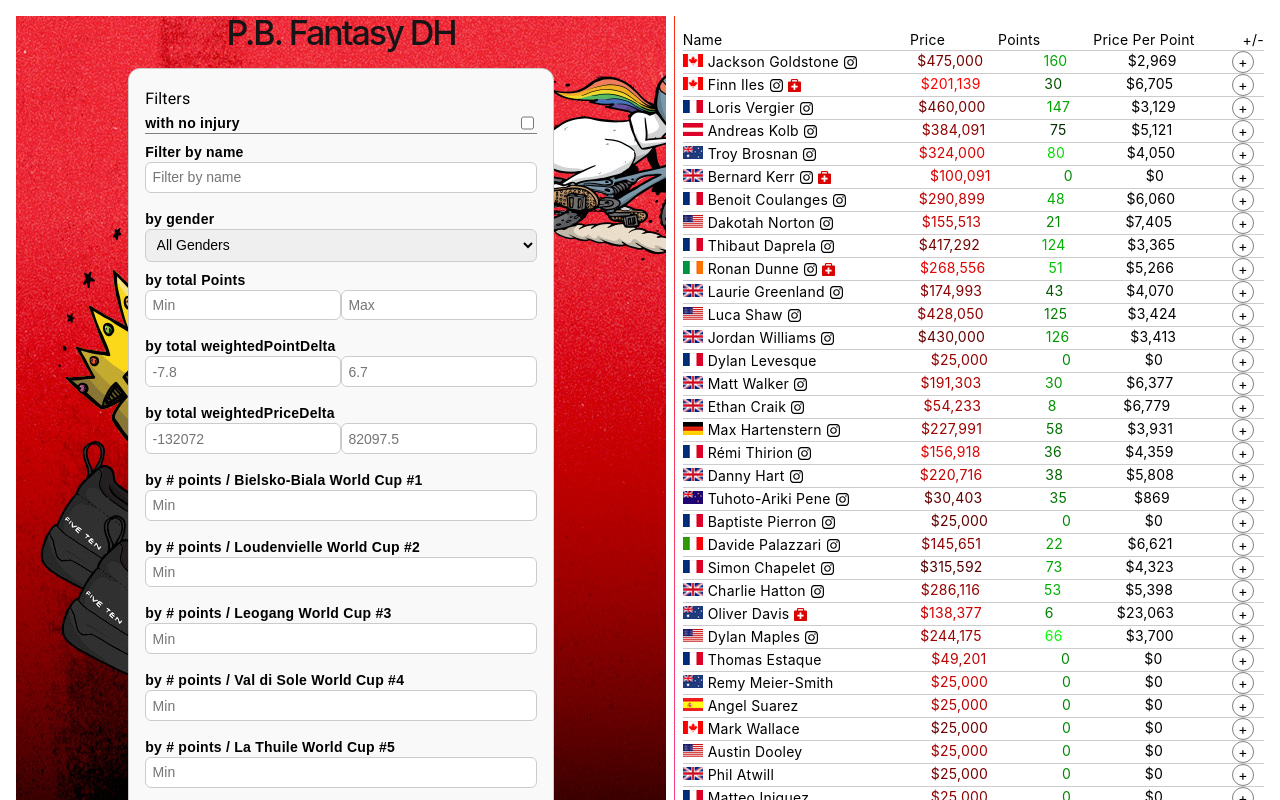
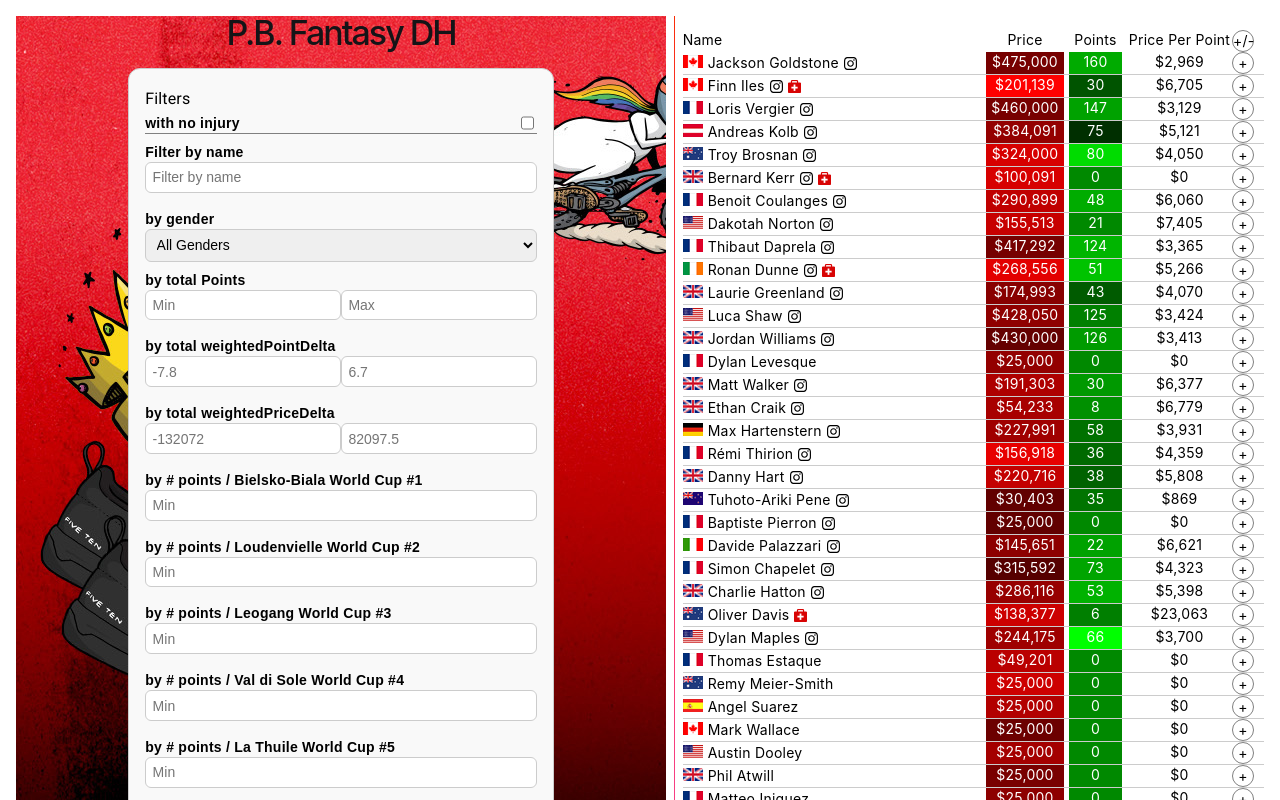
Before and after one commit to paultrial/fantasy, an Angular app: page / in a window 1280 px wide. Shown: the top 800 px of the page. Built offline with nearby package versions, Linux system fonts and the light colour scheme.

Commit message:
better styling

```diff
--- a/src/app/app.component.html
+++ b/src/app/app.component.html
@@ -169,6 +169,7 @@
             </div>
           </li>
           <button (click)="deleteOneFromHistory(team.number)">delete this from history</button>
+          <button (click)="loadFromHistory(team.number)">load from history</button>
         </ul>
       </section>
       <button *ngIf="localStorageTeam" (click)="clearHistory()">Clear History</button>
@@ -178,8 +179,9 @@
   <div class="right-side">
     <section>
       <ul *ngIf="filteredAthletes.length > 0" class="athleteList">
-        <li class="athlete">
+        <li class="header">
           <div class="name">Name</div>
+          <div class="data">
             <div (click)="sortBy('value')" class="clickable price">Price
               <mat-icon *ngIf="sortKey.key == 'value' && sortKey.direction == 'rw' " fontIcon="arrow_drop_up"></mat-icon>
               <mat-icon *ngIf="sortKey.key == 'value' && sortKey.direction == 'fw' " fontIcon="arrow_drop_down"></mat-icon>
@@ -192,7 +194,8 @@
               <mat-icon *ngIf="sortKey.key == 'pricePerPoint' && sortKey.direction == 'rw'" fontIcon="arrow_drop_up"></mat-icon>
               <mat-icon *ngIf="sortKey.key == 'pricePerPoint' && sortKey.direction == 'fw'" fontIcon="arrow_drop_down"></mat-icon>
             </div>
-          <div class="action">+/-</div>
+            <div class="action teamAction">+/-</div>
+          </div>
         </li>
         <li class="athlete" *ngFor="let athlete of filteredAthletes"
           title="{{athlete.roundsPoints | json}} {{athlete.progressionScore | json}} {{athlete.roundValues}}"
@@ -204,13 +207,13 @@
                 target="_blank"></a></div>
             <div *ngIf="athlete.injury" class="injury"></div>
           </div>
-          <div class="price" [ngStyle]="{color: valueToRedBlackColor(athlete.progressionScore.weightedPriceDelta)}">{{
-            athlete.value | currency: 'USD':'symbol':'1.0-0'}} </div>
-          <div class="points" [ngStyle]="{color: valueTogreenBlackColor(athlete.progressionScore.weightedPointDelta)}">
-            {{ athlete.totalpoints }}</div>
+          <div class="data">
+            <div class="price" [ngStyle]="{backgroundColor: valueToRedBlackColor(athlete.progressionScore.weightedPriceDelta)}">{{athlete.value | currency: 'USD':'symbol':'1.0-0'}}</div>
+            <div class="points" [ngStyle]="{backgroundColor: valueTogreenBlackColor(athlete.progressionScore.weightedPointDelta)}">{{ athlete.totalpoints }}</div>
             <div class="pricePerPoint">{{ athlete.pricePerPoint | currency: 'USD':'symbol':'1.0-0' }}</div>
             <div class="teamAction" *ngIf="!athlete.selected" (click)="actionAthlete(athlete)">+</div>
             <div class="teamAction" *ngIf="athlete.selected" (click)="actionAthlete(athlete)">-</div>
+          </div>
         </li>
       </ul>
     </section>
--- a/src/app/app.component.less
+++ b/src/app/app.component.less
@@ -103,9 +103,36 @@ ul {
 }
 
 .athleteList {
-    // list-style: none;
+    .header{
+        display: flex;
+        flex-direction: row;
+        justify-content: space-between;
+
+        color: black;
+        .data{
+            display: flex;
+            flex-direction: row;
+            justify-content: flex-end;
+            text-align: center;
+            .price {
+                width: 78px;
+                margin: 0 5px 0 0;
+            }
+
+            .points {
+                width: 53px;
+                margin: 0 5px 0 0;
+            }
+
+            .pricePerPoint{
+                width: 105px;
+            }
+
+        }
+    }
 
     .athlete {
+
         border-bottom: 1px solid #ccc;
 
         &:hover {
@@ -162,22 +189,27 @@ ul {
             }
         }
 
+        .data{
+            display: flex;
+            flex-direction: row;
+            justify-content: flex-end;
+            text-align: center;
             .price {
+                width: 78px;
                 margin: 0 5px 0 0;
+                color: white
             }
 
             .points {
+                width: 53px;
                 margin: 0 5px 0 0;
+                color: white
             }
 
-        .name {
-            width: 30%;
+            .pricePerPoint{
+                width: 105px;
             }
 
-        .data {
-            width: 70%;
-            display: flex;
-            justify-content: space-between;
 
         }
 
--- a/src/app/app.component.ts
+++ b/src/app/app.component.ts
@@ -123,11 +123,15 @@ export class AppComponent implements OnInit {
     // });
   }
 
-  sortBy(key: string) {
-    this.sortKey.key = key;
+  sortBy(key?: string | undefined) {
+    if (!key) {
+      key = this.sortKey.key;
+    } else {
+      this.sortKey.key = key;
+    }
 
     this.filteredAthletes.sort((a: any, b: any) => {
-      const x = this.sortKey.direction == "fw" ? a[key] - b[key] : b[key] - a[key];
+      const x = this.sortKey.direction == "fw" ? a[this.sortKey.key] - b[this.sortKey.key] : b[this.sortKey.key] - a[this.sortKey.key];
       return x;
     });
 
@@ -193,7 +197,10 @@ export class AppComponent implements OnInit {
       return genderMatch && roundsMatch && totalPointsfilterMatch && injuryFilterMatch && weightedPointDeltaFilterMatch && weightedPriceDeltaFilterMatch && nameMatch;
     });
 
-    // this.sortBy();
+    if (this.sortKey.key) {
+      this.sortBy();
+    }
+
   }
 
   resetFilters(): void {
@@ -302,6 +309,21 @@ export class AppComponent implements OnInit {
     localStorage.removeItem(key);
     const index = this.historyTeams.map(e => e.number).indexOf(number);
     this.historyTeams.splice(index, 1)
+  }
+
+  loadFromHistory(number: number) {
+    const key = `team/${number}`;
+    const team = JSON.parse(localStorage.getItem(key) as string);
+
+    if (this.team.length > 0) {
+      this.saveForLater();
+    }
+
+    this.team = team;
+    this.sum = this.team.reduce((acc, a) => acc + +a.value, 0);
+    this.budget = this.money - this.sum;
+
+    // this.deleteOneFromHistory(number);
   }
 
   getLSTeamHistory() {
```
Lines whose indentation alone changed are shown as unchanged.
